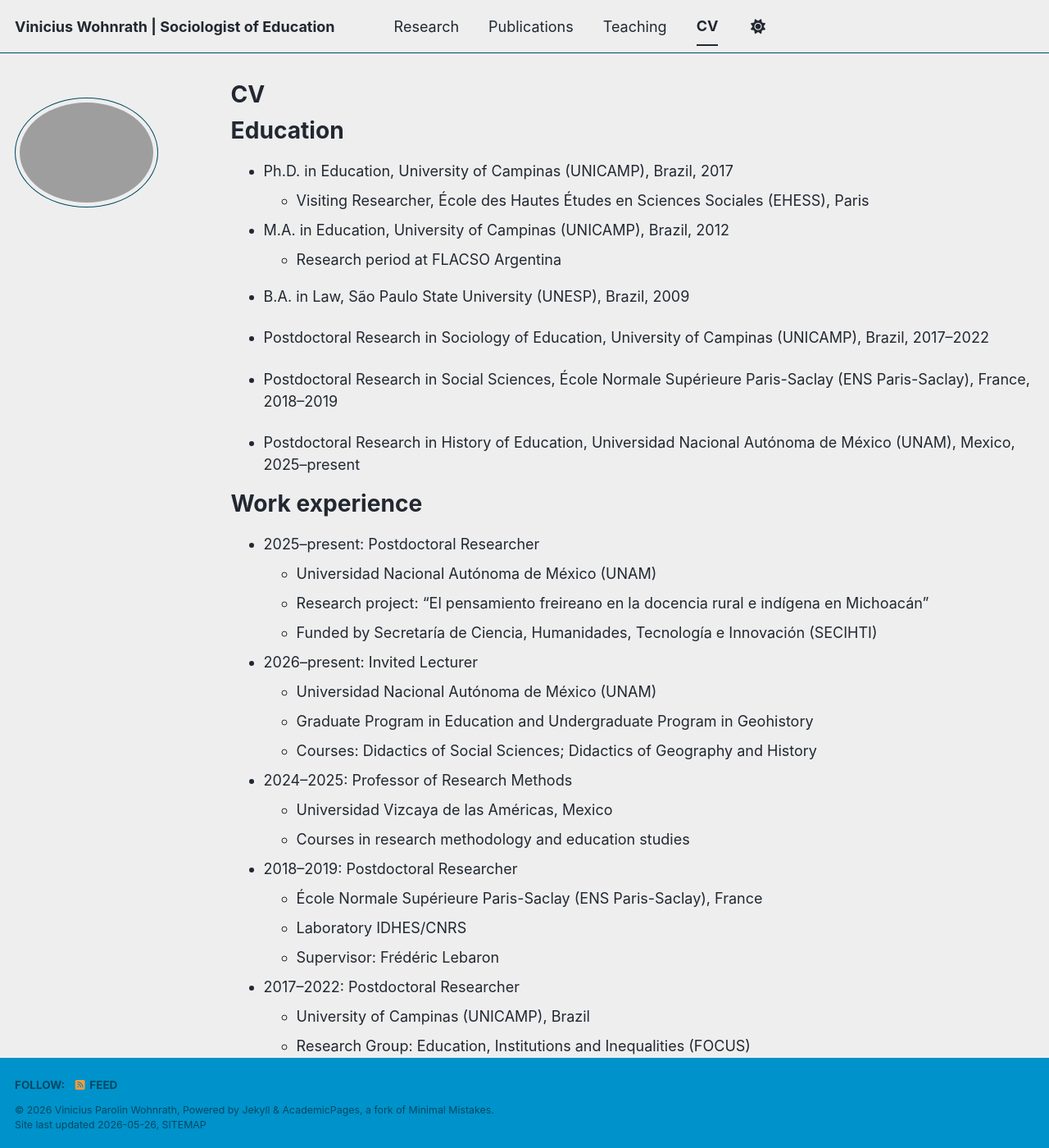
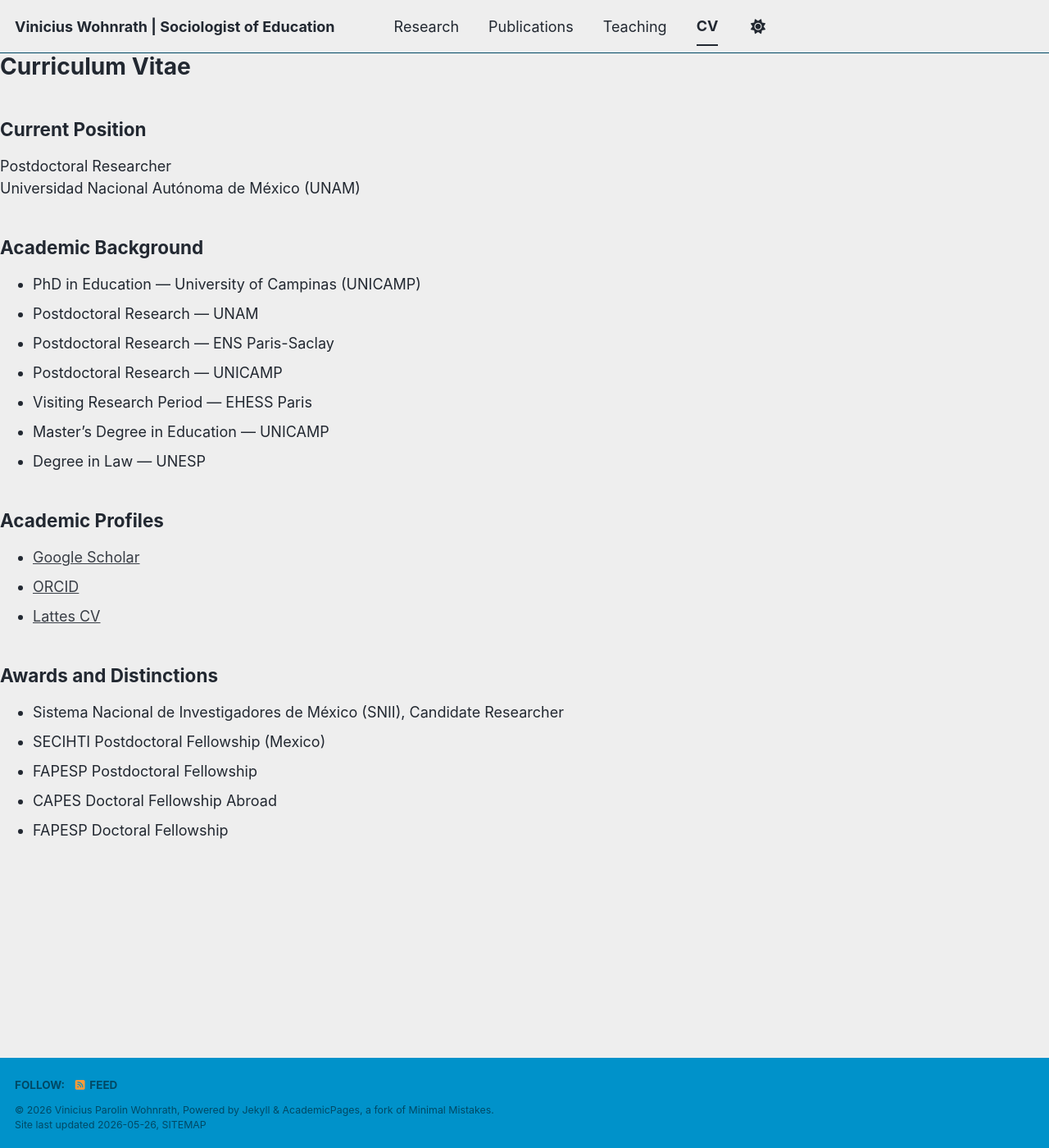
Before and after one commit to viniciuswohnrath/viniciuswohnrath.github.io, a Jekyll site: the page built from _pages/cv.md, in a window 1280 px wide and 1400 px high. Shown: the whole window at 82% size. Built offline with Jekyll 4.4.1, drawn with Linux system fonts in a browser that asks for light colours; a script bundle is joined from its source files by our own code; our own code applies the rules of GitHub Pages for plain Markdown files; library files that are not in the unit come from our copies; some of the changed text lies outside the part shown.

Commit message:
Update cv.md

```diff
--- a/_pages/cv.md
+++ b/_pages/cv.md
@@ -1,139 +1,36 @@
 ---
-layout: archive
 title: "CV"
 permalink: /cv/
 author_profile: true
-redirect_from:
-  - /resume
 ---
 
-{% include base_path %}
+# Curriculum Vitae
 
-Education
-======
+## Current Position
 
-* Ph.D. in Education, University of Campinas (UNICAMP), Brazil, 2017
-  * Visiting Researcher, École des Hautes Études en Sciences Sociales (EHESS), Paris
+Postdoctoral Researcher
+Universidad Nacional Autónoma de México (UNAM)
 
-* M.A. in Education, University of Campinas (UNICAMP), Brazil, 2012
-  * Research period at FLACSO Argentina
+## Academic Background
 
-* B.A. in Law, São Paulo State University (UNESP), Brazil, 2009
+- PhD in Education — University of Campinas (UNICAMP)
+- Postdoctoral Research — UNAM
+- Postdoctoral Research — ENS Paris-Saclay
+- Postdoctoral Research — UNICAMP
+- Visiting Research Period — EHESS Paris
+- Master's Degree in Education — UNICAMP
+- Degree in Law — UNESP
 
-* Postdoctoral Research in Sociology of Education, University of Campinas (UNICAMP), Brazil, 2017–2022
+## Academic Profiles
 
-* Postdoctoral Research in Social Sciences, École Normale Supérieure Paris-Saclay (ENS Paris-Saclay), France, 2018–2019
+- [Google Scholar](https://scholar.google.com/citations?hl=es&user=jqzpjAYAAAAJ)
+- [ORCID](https://orcid.org/0000-0001-5717-0906)
+- [Lattes CV](http://lattes.cnpq.br/1701305518221688)
 
-* Postdoctoral Research in History of Education, Universidad Nacional Autónoma de México (UNAM), Mexico, 2025–present
+## Awards and Distinctions
 
-
-Work experience
-======
-
-* 2025–present: Postdoctoral Researcher
-  * Universidad Nacional Autónoma de México (UNAM)
-  * Research project: “El pensamiento freireano en la docencia rural e indígena en Michoacán”
-  * Funded by Secretaría de Ciencia, Humanidades, Tecnología e Innovación (SECIHTI)
-
-* 2026–present: Invited Lecturer
-  * Universidad Nacional Autónoma de México (UNAM)
-  * Graduate Program in Education and Undergraduate Program in Geohistory
-  * Courses: Didactics of Social Sciences; Didactics of Geography and History
-
-* 2024–2025: Professor of Research Methods
-  * Universidad Vizcaya de las Américas, Mexico
-  * Courses in research methodology and education studies
-
-* 2018–2019: Postdoctoral Researcher
-  * École Normale Supérieure Paris-Saclay (ENS Paris-Saclay), France
-  * Laboratory IDHES/CNRS
-  * Supervisor: Frédéric Lebaron
-
-* 2017–2022: Postdoctoral Researcher
-  * University of Campinas (UNICAMP), Brazil
-  * Research Group: Education, Institutions and Inequalities (FOCUS)
-
-* 2012–2013: Research Assistant
-  * University of Campinas (UNICAMP), Brazil
-  * FAPESP Thematic Project:
-    “Catholic Congregations, Education and the National State in Brazil”
-
-
-Research Interests
-======
-
-* Political Sociology
-* Sociology of Education
-* Religion and Politics
-* Legal Elites and State Formation
-* Historical Sociology
-* Ethnography
-* Latin American Studies
-* Intellectuals and Institutions
-* Indigenous Education
-
-
-Methods
-======
-
-* Ethnography
-* Prosopography
-* Sociohistorical Analysis
-* Qualitative Research
-* Historical Sociology
-* Archival Research
-* Oral History
-
-
-Selected Publications
-======
-
-* Wohnrath, V. P. & Almeida, A. M. F. (2023).
-  “Legal doctrinarians and the affirmation of new rights in post-1988 Brazil.”
-  *Sociologias*.
-
-* Wohnrath, V. P. (2023).
-  “Catholics and evangelicals in the Brazilian Supreme Court.”
-  *Religião & Sociedade*.
-
-* Wohnrath, V. P. & Arduini, G. R. (2023).
-  “Political incursions of churches in Brazilian democratic constituent assemblies.”
-  *Perfiles Latinoamericanos*.
-
-* Wohnrath, V. P. (2022).
-  “Legal experts and authoritarian regimes in Brazil.”
-  *Revista de Estudos Empíricos em Direito*.
-
-* Wohnrath, V. P. (2017).
-  “The Catholic Church in the Brazilian National Constituent Assembly (1987–1988).”
-  *Pro-Posições*.
-
-
-Teaching
-======
-
-* Didactics of Social Sciences — UNAM
-* Didactics of Geography and History — UNAM
-* Research Methodology — Universidad Vizcaya de las Américas
-* Seminar in Research — Universidad Vizcaya de las Américas
-* Contexts of Education in Mexico — Universidad Vizcaya de las Américas
-
-
-Fellowships and Awards
-======
-
-* Member, Sistema Nacional de Investigadores e Investigadoras de México (SNII), 2025–
-* SECIHTI Postdoctoral Fellowship (Mexico), 2025–
-* FAPESP Postdoctoral Fellowship, Brazil
-* CAPES Doctoral Fellowship Abroad (EHESS Paris)
-* FAPESP Doctoral Fellowship
-* FAPESP Research Fellowship Abroad
-* French “Passeport Talent – Chercheur” Visa
-
-
-Academic Profiles
-======
-
-* Google Scholar
-* Academia.edu
-* ORCID
+- Sistema Nacional de Investigadores de México (SNII), Candidate Researcher
+- SECIHTI Postdoctoral Fellowship (Mexico)
+- FAPESP Postdoctoral Fellowship
+- CAPES Doctoral Fellowship Abroad
+- FAPESP Doctoral Fellowship
```
